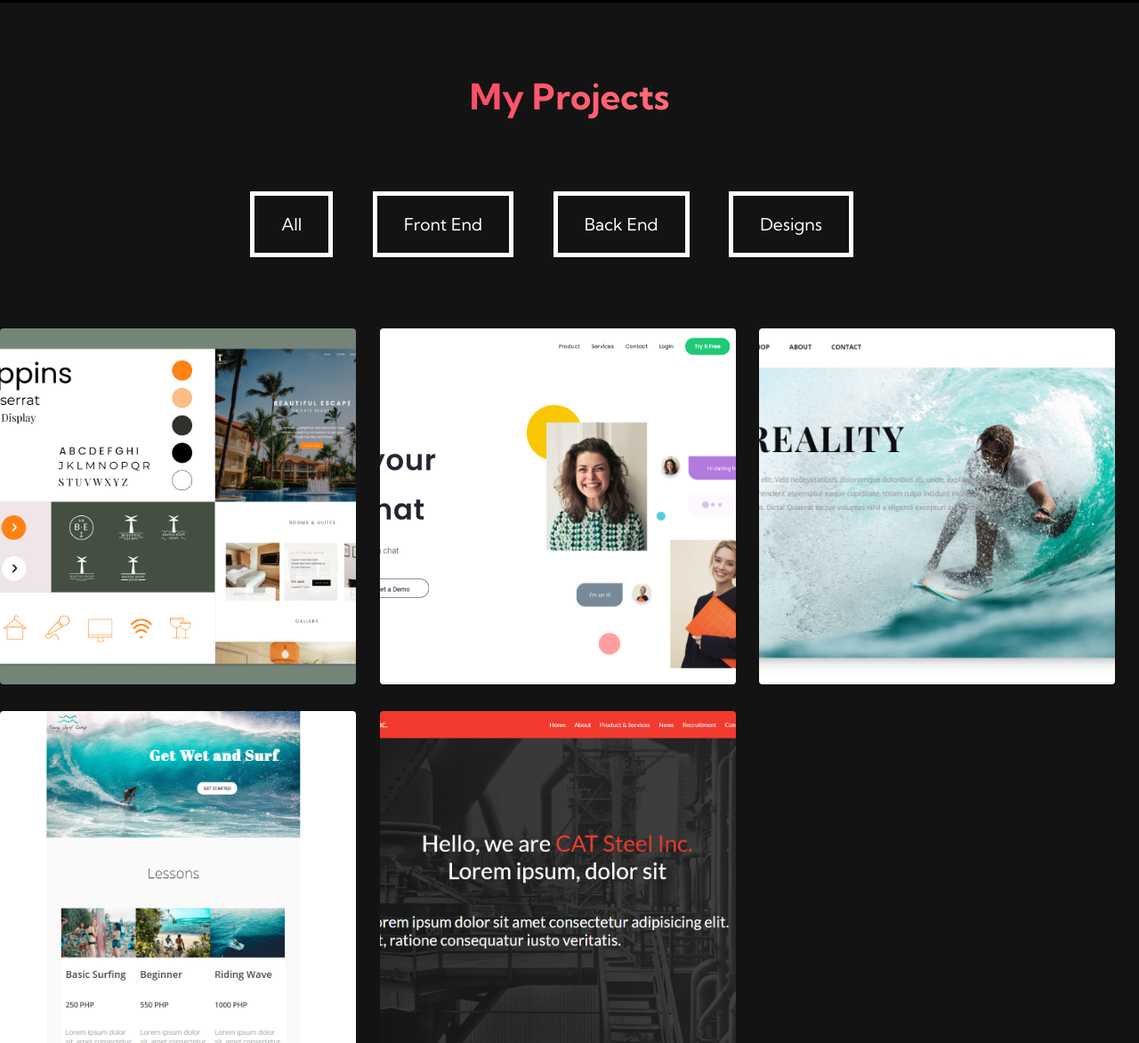
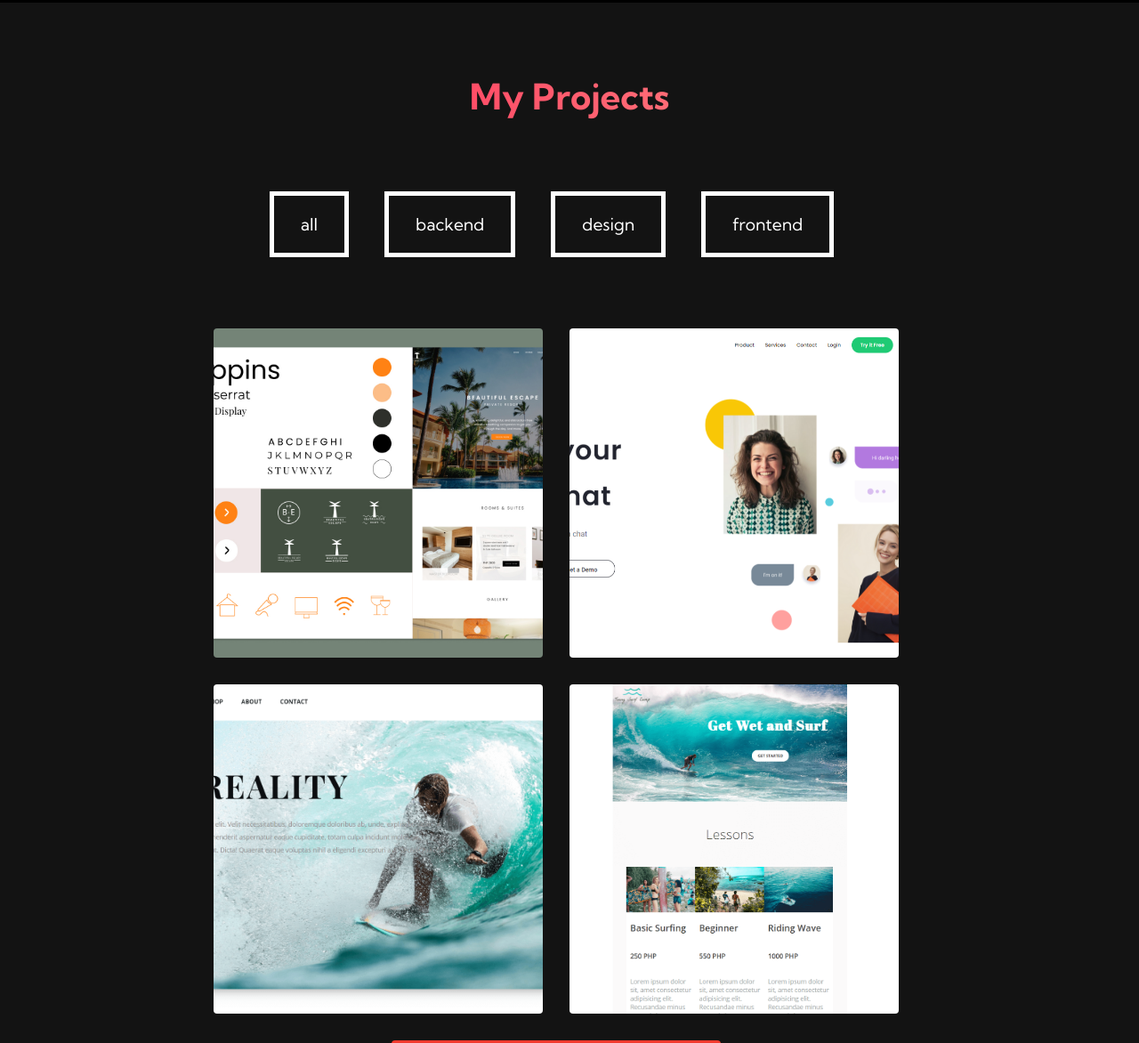
Before and after one commit to cristiantoong/portfolio_v3, a plain HTML site: page index.html in a window 1280 px wide. Shown: the part 877-2049 px from the top of the page at 89% size. Drawn offline with Linux system fonts and the light colour scheme.

Commit message:
added project category filter

```diff
--- a/app/js/projects.js
+++ b/app/js/projects.js
@@ -3,45 +3,62 @@ const projects = [
     {
         id: 1,
         img: "./images/beautiful escape stylescape.jpg",
-        alt: "beautiful escape resort"
+        alt: "beautiful escape resort",
+        category: "backend",
     },
     {
         id: 2,
         img: "./images/chatisfy mockup.png",
-        alt: "chatisfy"
+        alt: "chatisfy",
+        category: "design",
     },
     {
         id: 3,
         img: "./images/feelthewavessurf.png",
-        alt: "feel the waves surf"
+        alt: "feel the waves surf",
+        category: "frontend",
     },
     {
         id: 4,
         img: "./images/html-email.PNG",
-        alt: "html email"
+        alt: "html email",
+        category: "frontend",
     },
     {
         id: 5,
         img: "./images/cat_steel.PNG",
-        alt: "cat steel corp"
+        alt: "cat steel corp",
+        category: "frontend",
     },
 
 ]
 
+const cards = document.getElementById('cards');
+const btnContainer = document.querySelector("#filter-btns");
+// console.log(filterBtns);
+
 // load items
 window.addEventListener('DOMContentLoaded', function(){
-    displayProjects();
 
-    //displayFilteredProjects(projects);
+    //displayProjects(projects);
+
+    displayProjects2(projects);
+
+    // const categories = projects.map(function(project){
+    //     return project.category
+    // });
+    // console.log(categories);
+
+    displayMenuButtons();
+
 
 });
 
-const cards = document.getElementById('cards');
-const filterBtns = document.querySelector('#filter-btns');
 
-function displayProjects(){
+
+function displayProjects(menuItems){
     let i = 0;
-    while (i < projects.length){
+    while (i < menuItems.length){
             cards.innerHTML += `
             <div class="projects__card" id="card">
             <img src="${projects[i].img}" alt="${projects[i].alt}">
@@ -52,11 +69,11 @@ function displayProjects(){
 }
 
 //another way to display objects in html
-function displayFilteredProjects(menuItems){
+function displayProjects2(menuItems){
     let displayProject = menuItems.map(function(project){
         return `
         <div class="projects__card" id="card">
-        <img src="${projects.img}" alt="${projects.alt}">
+        <img src="${project.img}" alt="${project.alt}">
         </div>
     `;
     });
@@ -64,3 +81,58 @@ function displayFilteredProjects(menuItems){
     displayProject = displayProject.join("");
     cards.innerHTML = displayProject;
 }
+
+
+
+function displayMenuButtons(){
+    //Unique categories
+    const categories = projects.reduce(function(values,project){
+        //console.log(values, item)
+
+        //if values/["all"] does not equal to project category
+        if(!values.includes(project.category)){
+            values.push(project.category);
+        }
+        return values
+
+    }, ["all"]);
+
+    console.log(categories);
+
+    //Dynamic filter Buttons
+    const categoryBtns = categories.map(function(category){
+        return `<button class="projects__filter-btn" id="filter-btn" type="button" data-id="${category}">${category}</button>`;
+    }).join("");
+    console.log(categoryBtns);
+    btnContainer.innerHTML = categoryBtns;
+    const filterBtns = document.querySelectorAll('#filter-btn');
+
+    // Filter Items
+    filterBtns.forEach(function(btn){
+        btn.addEventListener('click', function(e){
+            // cards.style.transition = "transform 0.3s ease-in";
+
+            //displays the value of data-id attribute
+            console.log(e.currentTarget.dataset.id);
+
+            //triggers dataset id of a button when click
+            const category = e.currentTarget.dataset.id;
+
+            const projectCategory = projects.filter(function(project){
+
+                //console.log(project.category)
+                if(project.category === category){
+                    return project;
+                }
+
+            });
+
+            //console.log(projectCategory);
+            if(category === "all") {
+                displayProjects2(projects);
+            } else {
+                displayProjects2(projectCategory);
+            }
+        });
+    });
+}
--- a/app/js/script.js
+++ b/app/js/script.js
@@ -19,7 +19,7 @@ const highlightMenu = () => {
     const aboutMenu = document.querySelector('#projects-page');
     const servicesMenu = document.querySelector('#about-page');
     let scrollPos = window.scrollY;
-    console.log(scrollPos)
+    //console.log(scrollPos)
 
     // adds 'highlight' class to my menu items
     if(window.innerWidth > 960 && scrollPos < 600) {
--- a/app/scss/_projects.scss
+++ b/app/scss/_projects.scss
@@ -9,13 +9,17 @@
     }
 
     &__container {
-        // display: flex;
-        // justify-content: space-evenly;
-        // flex-wrap: wrap;
+        display: flex;
+        justify-content: center;
+        flex-wrap: wrap;
+        align-items: center;
+        flex-direction: row;
 
-        display: grid;
-        grid-template-columns: repeat(auto-fit, minmax(400px, 1fr));
-        grid-row-gap: 30px;
+
+        // display: grid;
+        // grid-template-columns: repeat(auto-fit, minmax(400px, 1fr));
+        // grid-gap: 10px;
+        padding: 0 50px;
     }
 
     &__filter-btns {
@@ -40,8 +44,18 @@
     &__card {
         width: 400px;
         height: 400px;
+        //padding: 0 20px 20px;
+
+        // &:not(:last-child) {
+        //     padding-right: 30px;
+        // }
+
+        padding-right: 30px;
+        padding-bottom: 30px;
+
 
         cursor: pointer;
+        transition: transform 0.3s ease-in;
     }
 
     &__card img {
--- a/index.html
+++ b/index.html
@@ -74,10 +74,10 @@ quality user interface and currently open to new opportunities.
         <h1 class="projects__title">My Projects</h1>
         <!-- filter buttons -->
         <div class="projects__filter-btns" id="filter-btns">
-            <button class="projects__filter-btn" id="filter-btn" type="button">All</button>
-            <button class="projects__filter-btn" id="filter-btn" type="button">Front End</button>
-            <button class="projects__filter-btn" id="filter-btn" type="button">Back End</button>
-            <button class="projects__filter-btn" id="filter-btn" type="button">Designs</button>
+            <!-- <button class="projects__filter-btn" id="filter-btn" type="button" data-id="all">All</button>
+            <button class="projects__filter-btn" id="filter-btn" type="button" data-id="frontend">Front End</button>
+            <button class="projects__filter-btn" id="filter-btn" type="button" data-id="backend">Back End</button>
+            <button class="projects__filter-btn" id="filter-btn" type="button" data-id="designs">Designs</button> -->
         </div>
 
         <!-- menu items -->
```
Also changed, not shown: css/style.css, 1 other file.
